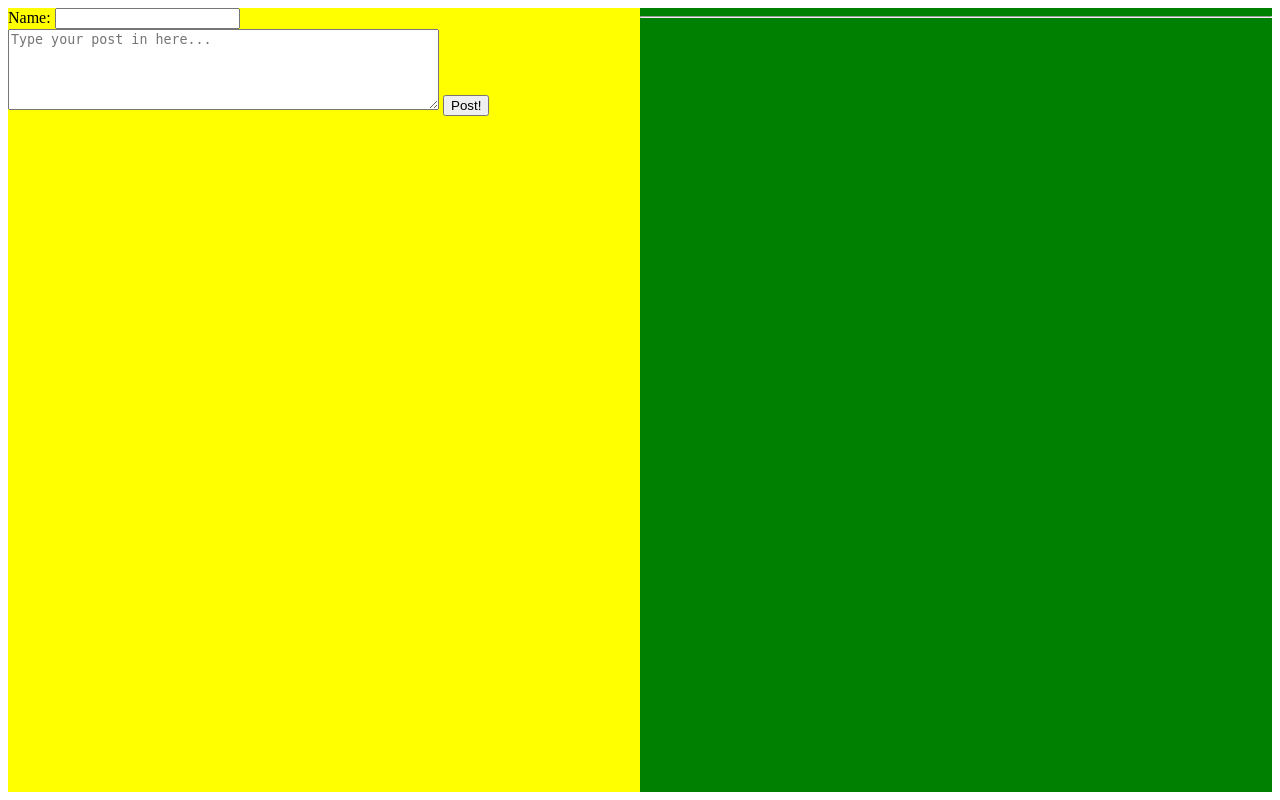
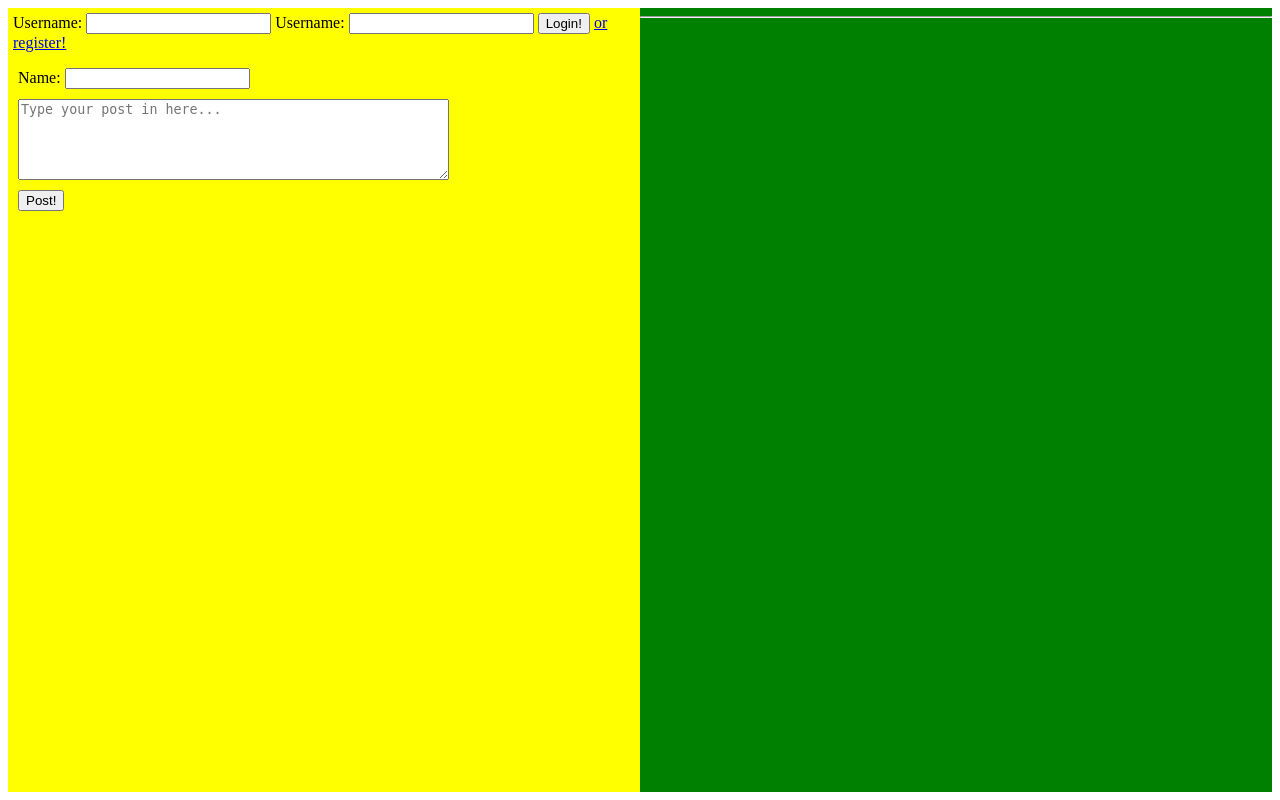
Before and after one commit to fkudron-home/WallPost, a Django app: page / in a window 1280 px wide. Run offline with Django 3.2, Linux system fonts and the light colour scheme; data that the repository does not hold is empty.

Commit message:
register user

```diff
--- a/PostWall/settings.py
+++ b/PostWall/settings.py
@@ -13,7 +13,7 @@ https://docs.djangoproject.com/en/1.8/ref/settings/
 # Build paths inside the project like this: os.path.join(BASE_DIR, ...)
 import os
 import dj_database_url
-# BASE_DIR = os.path.dirname(os.path.dirname(os.path.abspath(__file__)))
+BASE_DIR = os.path.dirname(os.path.dirname(os.path.abspath(__file__)))
 
 
 # Quick-start development settings - unsuitable for production
--- a/PostingWall/models.py
+++ b/PostingWall/models.py
@@ -8,3 +8,9 @@ class WallPost(models.Model):
     pubdate = models.DateTimeField('date published')
     content = models.CharField(max_length=255)
     author = models.CharField(max_length=50)
+
+class User(models.Model):
+    ''
+    join_date = models.DateTimeField('join date')
+    username = models.CharField(max_length=50)
+    password = models.CharField(max_length=50)
--- a/PostingWall/templates/PostingWall/index.html
+++ b/PostingWall/templates/PostingWall/index.html
@@ -1,18 +1,32 @@
 
 
 <div style="width:50%; height:100%; background:yellow; float:left;">
+    <div style="display: block; margin: 5px">
+    <form>
+        {% csrf_token %}
+        <label for="username_field">Username: </label>
+        <input type="text" name="username_field" id="username_field">
+        <label for="password_field">Username: </label>
+        <input type="text" name="password_field" id="password_field">
+        <input type="submit" value="Login!">
+        <a href="{% url 'posting_wall:register_form' %}">or register!</a>
+    </form>
+</div>
+    <div style="clear: both; margin:10px">
     <form action="{% url 'posting_wall:make_post' %}" method="post">
         {% csrf_token %}
         <label for="name_field">Name: </label>
         <input type="text" name="name_field" id="name_field">
-        <textarea rows="5" cols="51" name="content_field" id="post_text_field" placeholder="Type your post in here..."></textarea>
-        <input type="submit" value="Post!">
+        <textarea rows="5" cols="51" name="content_field" id="post_text_field" placeholder="Type your post in here..."
+                  style="display: block; margin: 10px 0"></textarea>
+        <input type="submit" value="Post!" style="display: block; margin: 10px 0">
     </form>
+    </div>
 </div>
 <div style="width:50%; height:100%; background:green; float:left;">
     <hr>
 {% for post in content %}
-    <div style="margin: 0 auto; width: 95%; background: yellow">
+    <div style="margin: 0 auto; width: 95%; background: yellow; display:block">
         <div style="background: orange">
             <b>{{ post.author }}:</b> <div style="float: right">published at: {{ post.pubdate }} </div>
         </div>
--- a/PostingWall/urls.py
+++ b/PostingWall/urls.py
@@ -4,5 +4,7 @@ from . import views
 
 urlpatterns = [
     url(r'^$', views.index, name='index'),
-    url(r'^/post$', views.make_post, name='make_post')
+    url(r'^/post$', views.make_post, name='make_post'),
+    url(r'^/register$', views.register, name='register'),
+    url(r'^/register_form$', views.register_form, name='register_form'),
 ]
--- a/PostingWall/views.py
+++ b/PostingWall/views.py
@@ -3,7 +3,7 @@ from django.http import HttpResponse, HttpResponseRedirect
 from django.core.urlresolvers import reverse
 from django.utils import timezone
 # Create your views here.
-from .models import WallPost
+from .models import WallPost, User
 
 def index(request):
     "Index view. It's supposed to be main page..."
@@ -15,3 +15,14 @@ def make_post(request):
     post = WallPost(pubdate = timezone.now(), content=request.POST['content_field'], author=request.POST['name_field'])
     post.save()
     return HttpResponseRedirect(reverse('posting_wall:index'))
+
+def register_form(request):
+    ""
+    return render(request, 'PostingWall/register_form.html')
+
+def register(request):
+    ""
+    user = User(join_date = timezone.now(), username=request.POST['username_field'],
+                password = request.POST['password_field'])
+    user.save()
+    return HttpResponseRedirect(reverse('posting_wall:index'))
```
Also changed, not shown: PostingWall/templates/PostingWall/register_form.html (added, +15 -0 lines), PostingWall/migrations/0003_user.py (added), 4 other files.
